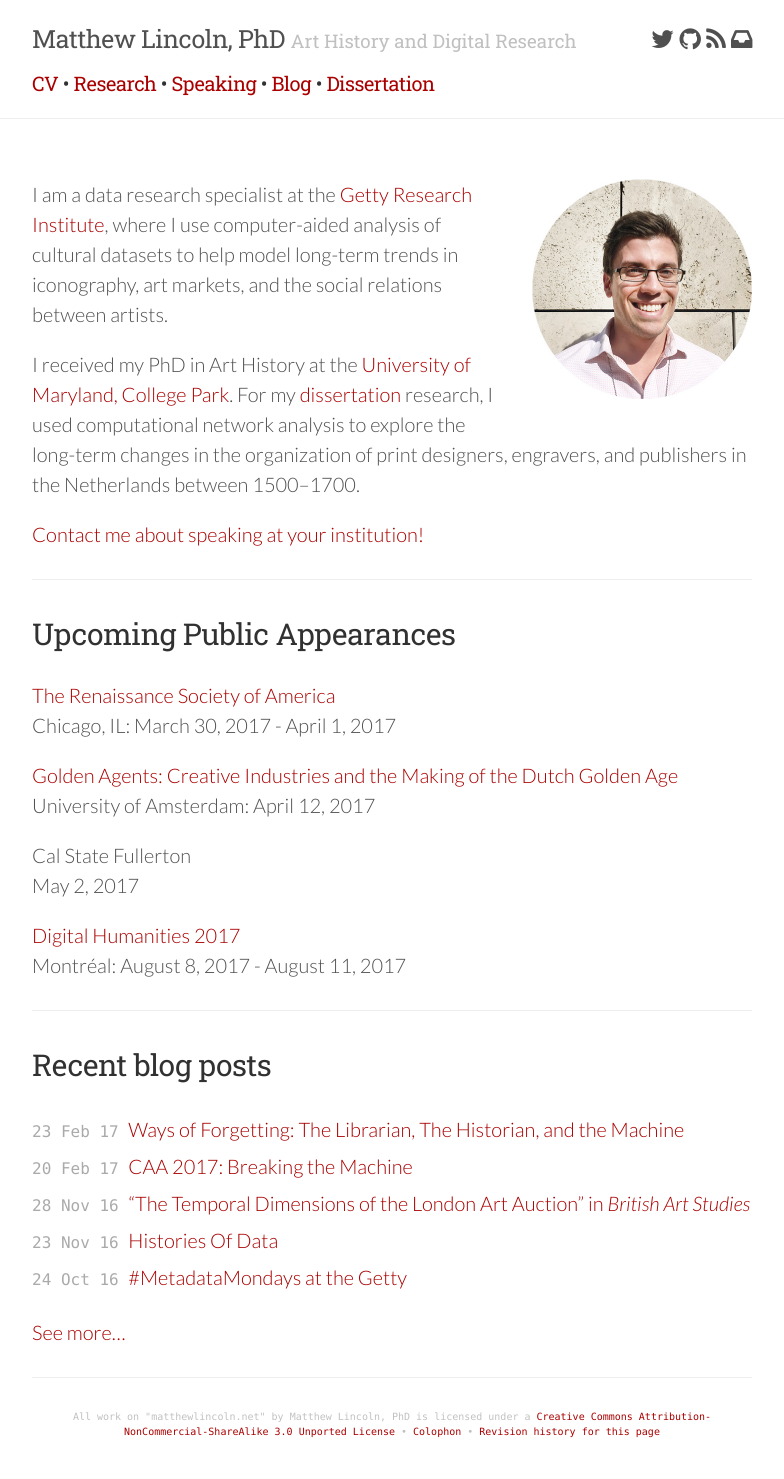
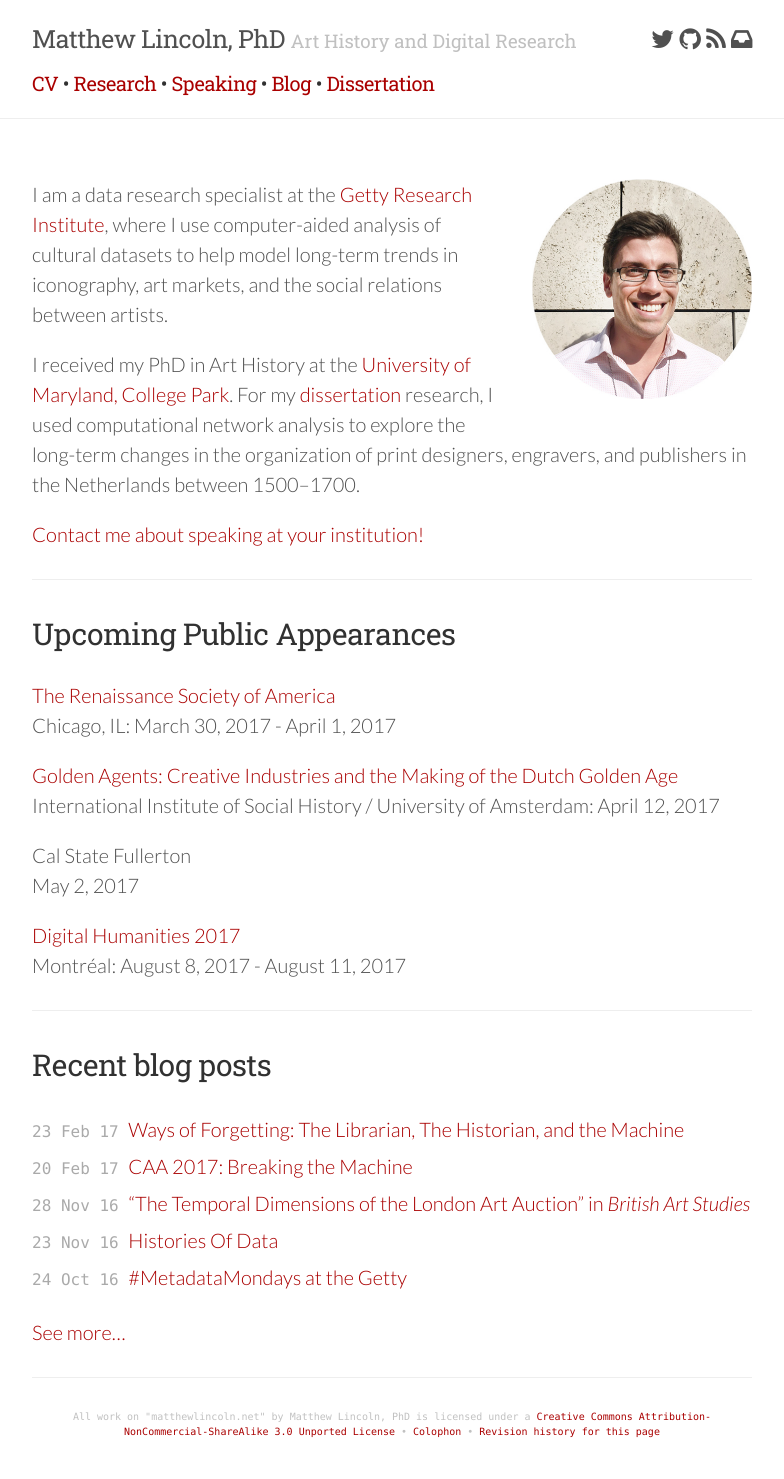
Before and after one commit to mdlincoln/mdlincoln.github.io, a Jekyll site: the page built from index.md, in a window 1280 px wide. Shown: the whole page, without its empty margins (248-1032 px from the left). Built offline with Jekyll 4.4.1, drawn with Linux system fonts in a browser that asks for light colours; nearby versions of some CDN libraries; a script that is not in the unit is left out.

Commit message:
give exact venue for golden agents

```diff
--- a/_data/travel.yaml
+++ b/_data/travel.yaml
@@ -4,7 +4,7 @@
   datestart: 2017-03-30 00:00:00 -0800
   dateend: 2017-04-01  00:00:00 -0800
 - venue: "Golden Agents: Creative Industries and the Making of the Dutch Golden Age"
-  location: University of Amsterdam
+  location: International Institute of Social History / University of Amsterdam
   datestart: 2017-04-12 00:00:00 -0800
   url: https://www.huygens.knaw.nl/golden-agents/?lang=en
 - venue: "Digital Humanities 2017"
```
